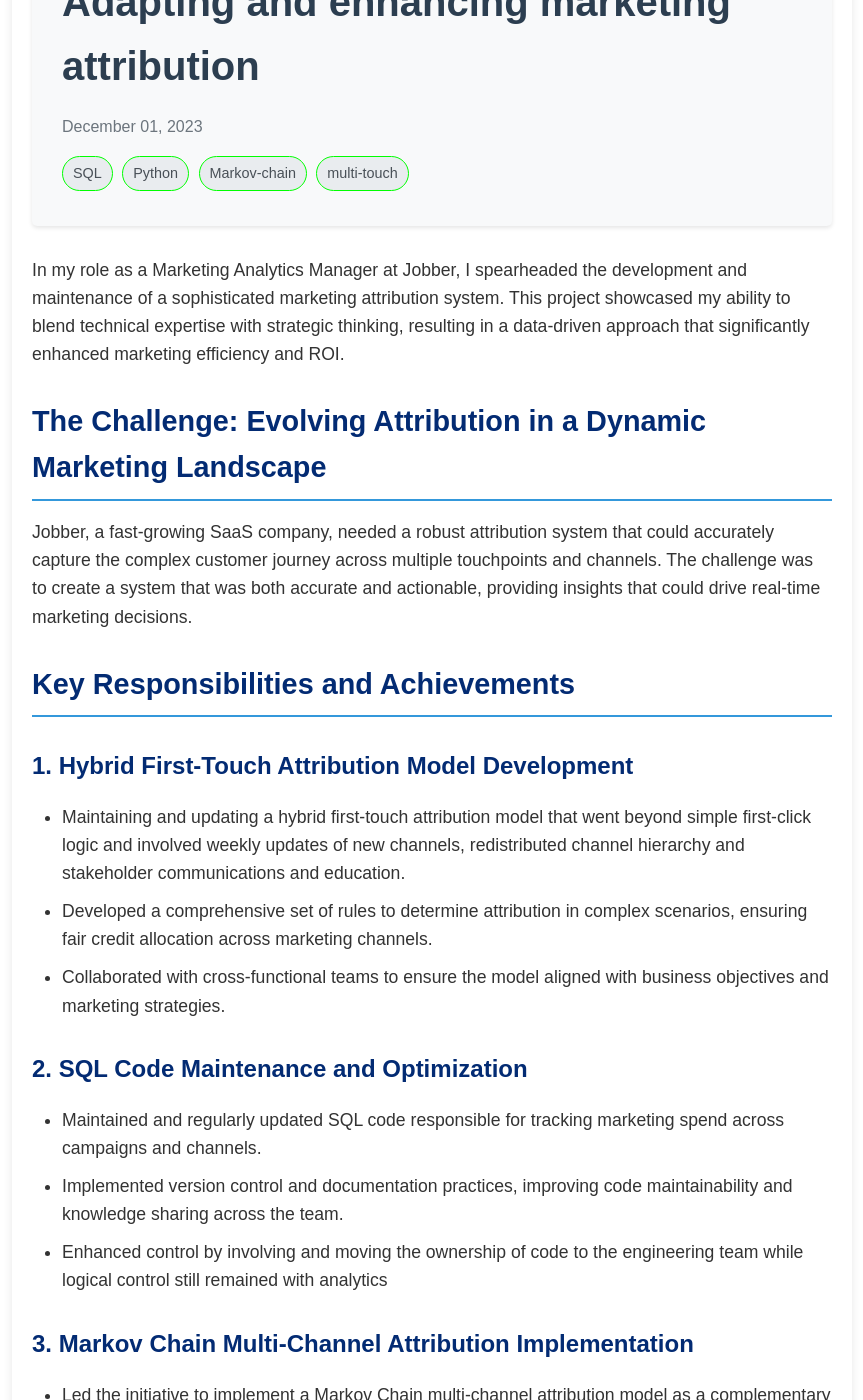
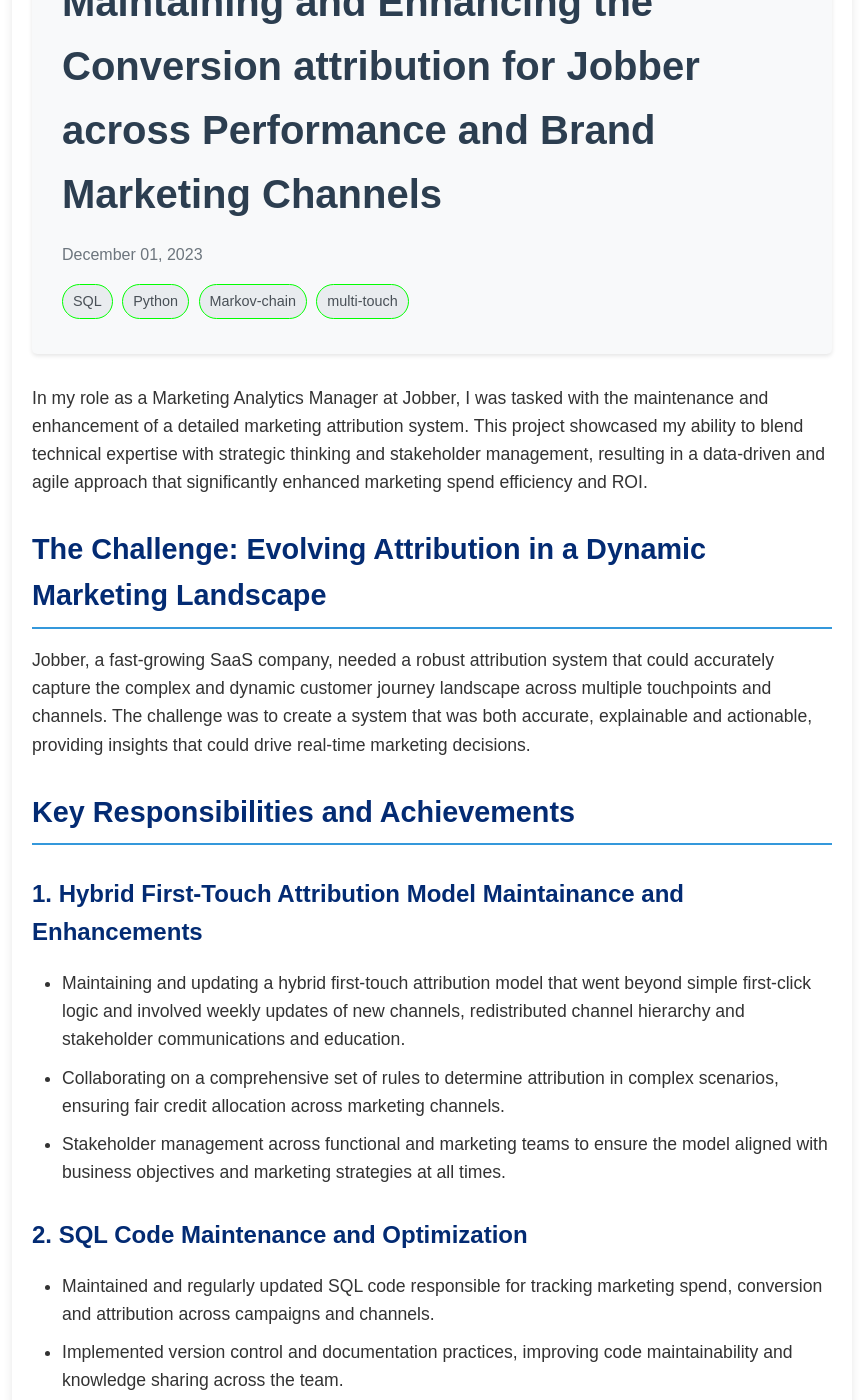
Before and after one commit to IyerS/sundareshiyer.github.io, a Jekyll site: the page built from _posts/2023-12-01-jobber-marketing-attribution.md, in a window 1280 px wide and 1400 px high, scrolled down 534 px. Shown: the whole window, without its empty margins (208-1071 px from the left). Built offline with Jekyll 4.4.1, drawn with Linux system fonts in a browser that asks for light colours; some of the changed text lies outside the part shown.

Commit message:
Update 2023-12-01-jobber-marketing-attribution.md

````diff
--- a/_posts/2023-12-01-jobber-marketing-attribution.md
+++ b/_posts/2023-12-01-jobber-marketing-attribution.md
@@ -1,6 +1,6 @@
 ---
 layout: post
-title: Adapting and enhancing marketing attribution
+title: Maintaining and Enhancing the Conversion attribution for Jobber across Performance and Brand Marketing Channels
 image: "/assets/img/project-images/mkt-attr.jpg"
 tags: [SQL, Python, Markov-chain, multi-touch]
 category: experience
@@ -9,26 +9,26 @@
 excerpt: This document outlines my role in maintaining the current marketing attribution logic and enhancing it to involve multi-touch attribution in marketing spend decision making.
 ---
 
-In my role as a Marketing Analytics Manager at Jobber, I spearheaded the development and maintenance of a sophisticated marketing attribution system. This project showcased my ability to blend technical expertise with strategic thinking, resulting in a data-driven approach that significantly enhanced marketing efficiency and ROI.
+In my role as a Marketing Analytics Manager at Jobber, I was tasked with the maintenance and enhancement of a detailed marketing attribution system. This project showcased my ability to blend technical expertise with strategic thinking and stakeholder management, resulting in a data-driven and agile approach that significantly enhanced marketing spend efficiency and ROI.
 
 ## The Challenge: Evolving Attribution in a Dynamic Marketing Landscape
 
-Jobber, a fast-growing SaaS company, needed a robust attribution system that could accurately capture the complex customer journey across multiple touchpoints and channels. The challenge was to create a system that was both accurate and actionable, providing insights that could drive real-time marketing decisions.
+Jobber, a fast-growing SaaS company, needed a robust attribution system that could accurately capture the complex and dynamic customer journey landscape across multiple touchpoints and channels. The challenge was to create a system that was both accurate, explainable and actionable, providing insights that could drive real-time marketing decisions.
 
 ## Key Responsibilities and Achievements
 
-### 1. Hybrid First-Touch Attribution Model Development
+### 1. Hybrid First-Touch Attribution Model Maintainance and Enhancements
 
 - Maintaining and updating a hybrid first-touch attribution model that went beyond simple first-click logic and involved weekly updates of new channels, redistributed channel hierarchy and stakeholder communications and education.
-- Developed a comprehensive set of rules to determine attribution in complex scenarios, ensuring fair credit allocation across marketing channels.
-- Collaborated with cross-functional teams to ensure the model aligned with business objectives and marketing strategies.
+- Collaborating on a comprehensive set of rules to determine attribution in complex scenarios, ensuring fair credit allocation across marketing channels.
+- Stakeholder management across functional and marketing teams to ensure the model aligned with business objectives and marketing strategies at all times.
 
 
 ### 2. SQL Code Maintenance and Optimization
 
-- Maintained and regularly updated SQL code responsible for tracking marketing spend across campaigns and channels.
+- Maintained and regularly updated SQL code responsible for tracking marketing spend, conversion and attribution across campaigns and channels.
 - Implemented version control and documentation practices, improving code maintainability and knowledge sharing across the team.
-- Enhanced control by involving and moving the ownership of code to the engineering team while logical control still remained with analytics
+- Pushed for modernization of data principles by moving the code into the github data codebase and handing the ownership of code to the engineering team while maintaining logical control and ability to create a pull request.
 
 
 ### 3. Markov Chain Multi-Channel Attribution Implementation
@@ -42,11 +42,11 @@
 
 ### 4. Markov Chain Multi-Channel Attribution Implementation
 
-- Led the initiative to implement a Markov Chain multi-channel attribution model as a complementary analysis tool.
+- Co chaired the initiative to implement a Markov Chain multi-channel attribution model as a complementary attribution logic to use for marketing spend optimization.
 - Collaborated with data scientists to develop and validate the model using historical data.
 - Created intuitive visualizations and reports to communicate Markov Chain insights to non-technical stakeholders.
 
-Here's a simplified Python implementation of the Markov Chain attribution model (this is a sampled code with a simplified data source showing user_id and comma seperated channels until subscription)
+Here's a simplified Python implementation of the Markov Chain attribution model that does not show the initial data preperation and eventual productization of the data pipeline by data engineering to a modeling file
 
 ```python
 import pandas as pd
````
